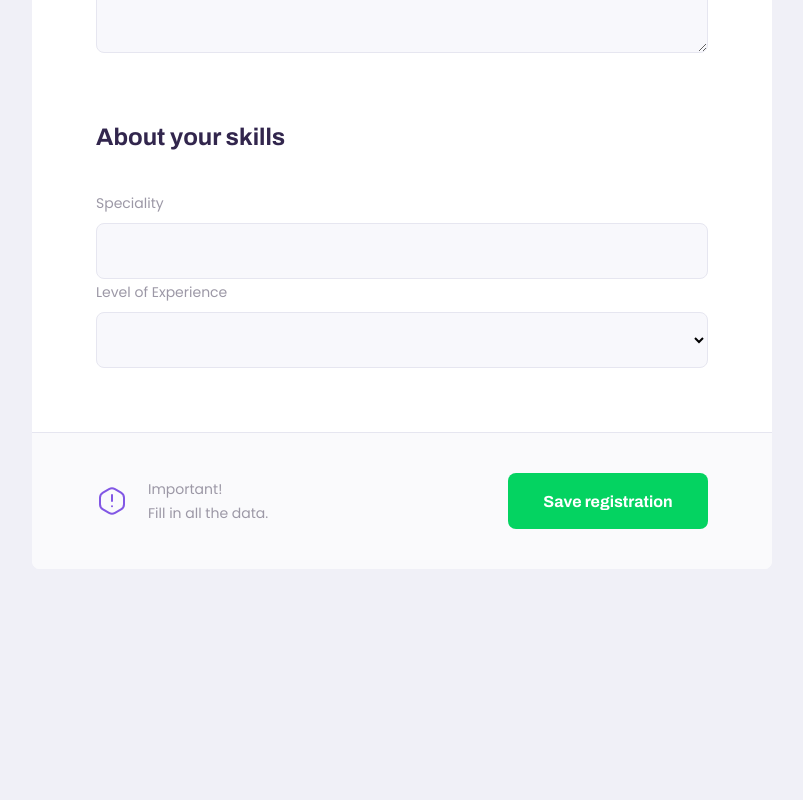
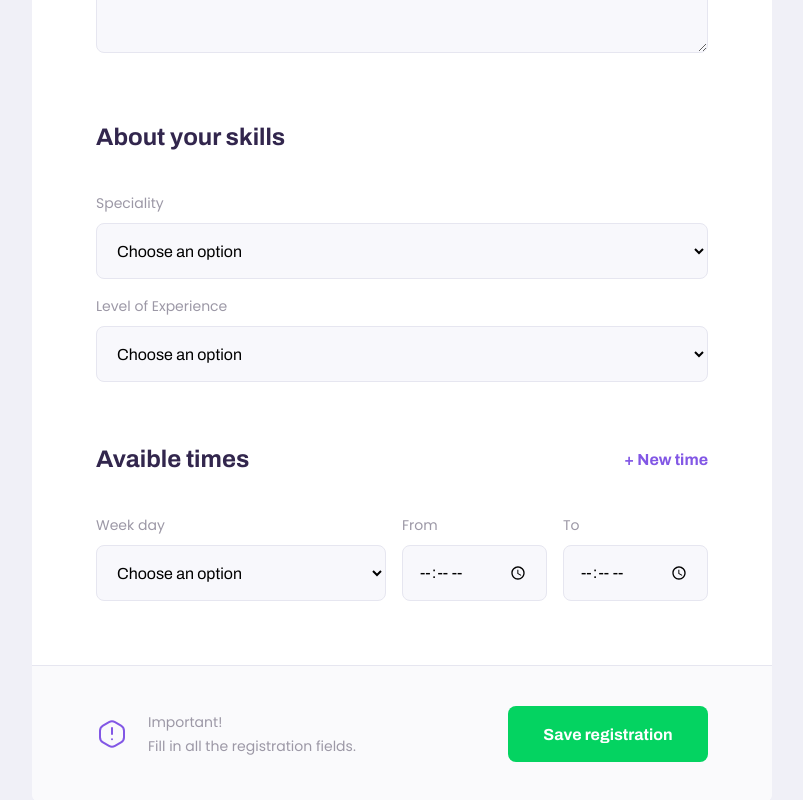
Before and after one commit to leonelcarrossoni/Hire-or-Work, a React (Create React App) app in the folder web/: page /workerform in a window 1280 px wide. Shown: the part 1000-1800 px from the top of the page, without its empty margins (238-1041 px from the left). Before the commit the page ends 1569 px from the top, so only its background shows below. Built offline with nearby package versions, Linux system fonts and the light colour scheme.

Commit message:
Inclusão campos formulário

```diff
--- a/web/src/components/Input/index.tsx
+++ b/web/src/components/Input/index.tsx
@@ -1,3 +1,5 @@
+//Campos do formulário
+
 import React, { InputHTMLAttributes } from 'react';
 
 import './styles.css';
--- a/web/src/components/Select/index.tsx
+++ b/web/src/components/Select/index.tsx
@@ -1,3 +1,5 @@
+//Campos de seleção do formulário
+
 import React, { SelectHTMLAttributes } from 'react';
 
 import './styles.css';
@@ -5,13 +7,22 @@ import './styles.css';
 interface SelectProps extends SelectHTMLAttributes<HTMLSelectElement> {
     name: string;
     label: string;
+    options: Array<{
+        value: string;
+        label: string;
+    }>;
 }
 
-const Select: React.FC<SelectProps> = ({label, name, ...rest }) => {
+const Select: React.FC<SelectProps> = ({label, name, options, ...rest }) => {
     return (
         <div className="select-block">
             <label htmlFor= {name}> {label}</label>
-            <select id={name} {...rest} />
+            <select id={name} {...rest}>
+                <option value="" disabled selected hidden>Choose an option</option>
+                {options.map(option => {
+                    return <option key={option.value} value={option.value}>{option.label}</option>
+                })}
+            </select>
         </div>
     );
 }
--- a/web/src/components/Textarea/index.tsx
+++ b/web/src/components/Textarea/index.tsx
@@ -1,3 +1,5 @@
+//Campo do formulário com caixade seleção maior
+
 import React, { TextareaHTMLAttributes } from 'react';
 
 import './styles.css';
--- a/web/src/pages/WorkerForm/index.tsx
+++ b/web/src/pages/WorkerForm/index.tsx
@@ -1,4 +1,4 @@
-import React from 'react';
+import React, { useState } from 'react';
 
 import PageHeader from '../../components/PageHeader';
 import Input from '../../components/Input';
@@ -10,6 +10,19 @@ import warningIcon from '../../assets/images/icons/warning.svg'
 import './styles.css';
 
 function WorkerForm() {
+    const [scheduleItems, setScheduleItems] = useState([
+        { week_day: 0, from: '', to: ''},
+    ]);
+
+    function addNewScheduleItem() {
+        setScheduleItems([
+            ...scheduleItems, //Copia todos os items do array scheduleItems
+            {week_day: 0, //Incluí as informações do novo schedule
+            from: '',
+            to:''}
+        ]);
+    }
+
     return(
         <div id="page-teacher-form" className="container">
             <PageHeader
@@ -32,16 +45,70 @@ function WorkerForm() {
                 <fieldset>
                     <legend>About your skills</legend>
 
-                    <Input name="speciality"  label="Speciality" />
-                    <Select name="experience"  label="Level of Experience" />
+                    <Select
+                    name="speciality"
+                    label="Speciality"
+                    options={[
+                        { value: 'Bricklaying', label: 'Bricklaying'},
+                        { value: 'Refurbishment', label: 'Refurbishment'},
+                        { value: 'Carpentry', label: 'Carpentry'},
+                        { value: 'HandyMan', label: 'Handy Man'},
+                        { value: 'Eletrics', label: 'Eletrics'},
+                        { value: 'Plumbing', label: 'Plumbing'},
+                        { value: 'Painting', label: 'Painting'},
+                        { value: 'Gardering', label: 'Gardering'},
+                    ]}
+                    />
 
+                    <Select
+                    name="experience"
+                    label="Level of Experience"
+                    options={[
+                        { value: 'Expert', label: 'Expert'},
+                        { value: 'Medium', label: 'Medium'},
+                        { value: 'Some', label: 'Some Experience'},
+                        { value: 'No', label: 'No Experience'},
+                    ]}
+                    />
+
+                </fieldset>
+
+                <fieldset>
+                    <legend>
+                        Avaible times
+                        <button type="button" onClick={addNewScheduleItem}>
+                            + New time
+                        </button>
+                    </legend>
+
+                    {scheduleItems.map(scheduleItem => {
+                        return (
+                            <div key={scheduleItem.week_day} className="schedule-item">
+                                <Select
+                                    name="week_day"
+                                    label="Week day"
+                                    options={[
+                                        { value: '0', label: 'Sunday'},
+                                        { value: '1', label: 'Monday'},
+                                        { value: '2', label: 'Tuesday'},
+                                        { value: '3', label: 'Wednesday'},
+                                        { value: '4', label: 'Thursday'},
+                                        { value: '5', label: 'Friday'},
+                                        { value: '6', label: 'Satudarday'},
+                                    ]}
+                                />
+                                <Input name="from" label="From" type="time" />
+                                <Input name="to" label="To" type="time" />
+                            </div>
+                        );
+                    })}
                 </fieldset>
 
                 <footer>
                     <p>
                         <img src={warningIcon} alt="Important warning"/>
                         Important! <br />
-                        Fill in all the data.
+                        Fill in all the registration fields.
                     </p>
                     <button type="button">
                         Save registration
--- a/web/src/pages/WorkerForm/styles.css
+++ b/web/src/pages/WorkerForm/styles.css
@@ -38,7 +38,22 @@
     border-bottom: 1px solid var (--color-line-in-white);
 }
 
-#page-teacher-form main fieldset .input-block + .textarea-block {
+#page-teacher-form main fieldset legend button {
+    background: none;
+    border: 0;
+    color: var(--color-primary);
+    font: 700 1.6rem Archivo;
+    cursor: pointer;
+    transition: color 0.2s;
+}
+
+#page-teacher-form main fieldset legend button:hover {
+    color: var(--color-secondary-dark);
+}
+
+
+#page-teacher-form main fieldset .input-block + .textarea-block,
+#page-teacher-form main fieldset .select-block + .input-block {
     margin-top: 2.4rem;
 }
 
@@ -99,6 +114,16 @@
         padding: 0 6.4rem;
     }
 
+    #page-teacher-form main .schedule-item {
+        display: grid;
+        grid-template-columns: 2fr 1fr 1fr;
+        column-gap: 1.6rem;
+    }
+
+    #page-teacher-form main .schedule-item .input-block {
+        margin-top: 0 !important;
+    }
+
     #page-teacher-form main footer {
         padding: 4.0rem 6.4rem;
         display: flex;
```
